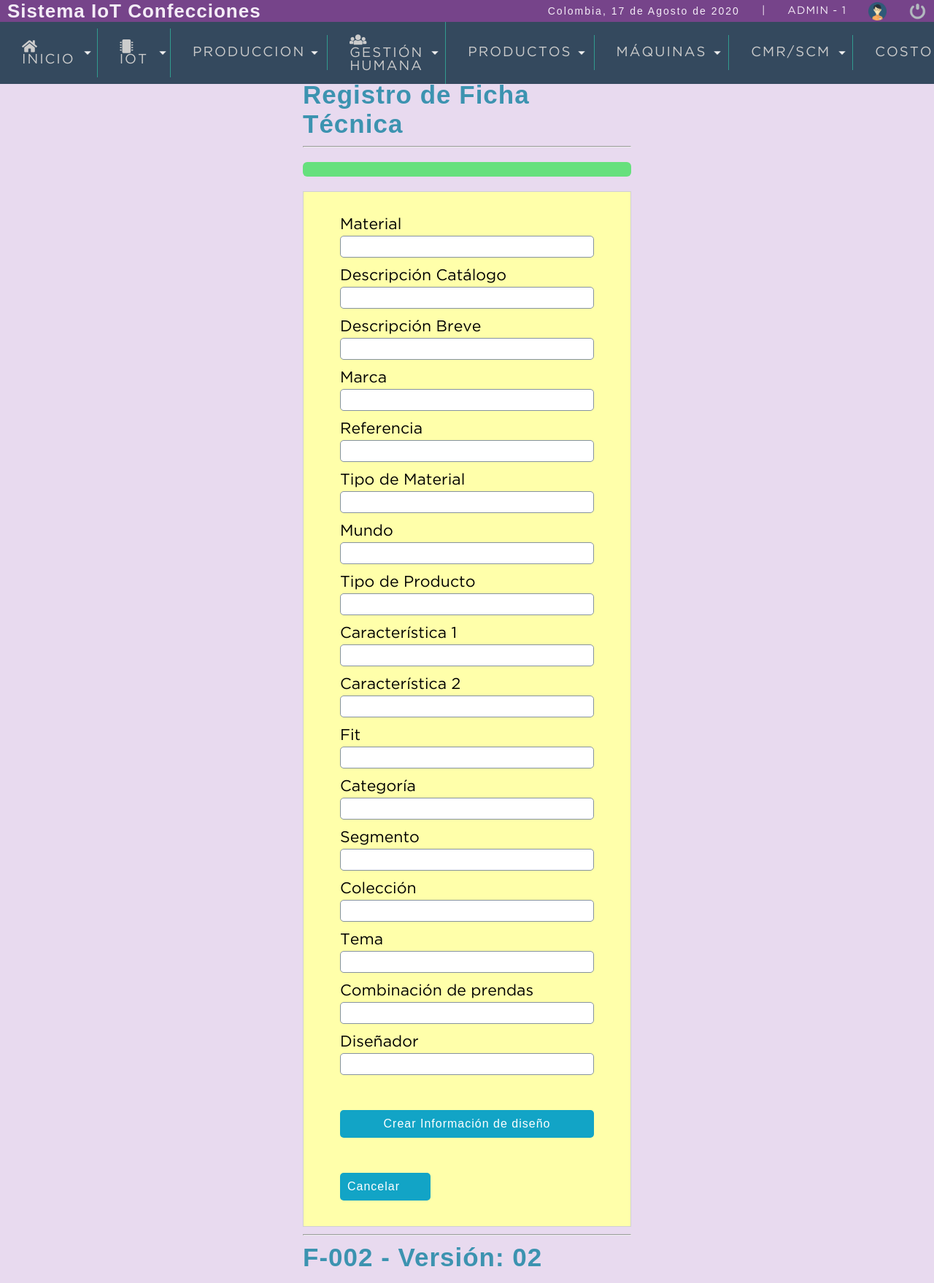
After one commit to jorgecock/ConfeccionIoT, a PHP site: page /sistema/registro_ficha_tecnica.php in a window 1280 px wide. The commit adds this page. Shown: the whole page at 73% size. Run offline with PHP 8.4, Linux system fonts and the light colour scheme; a user stored in the database is signed in.

Commit message:
version nueva con carpetas arduino

```diff
--- a/api/dbconfig.php
+++ b/api/dbconfig.php
@@ -2,6 +2,7 @@
 	/**********************************/
 	/******Codigo datos base datos***********/
 	/*******************************/
+
 
 	//define ('DB_USER', "id11787946_senaiot"); //Usuario Base de datos sena
 	define ('DB_USER', "root"); //Usuario Base de datos sena
@@ -10,7 +11,9 @@
 	define ('DB_PASSWORD', ""); // Clave de la base de datos
 
 	//define ('DB_DATABASE', "id11787946_senaiot"); //Base de datos sena
-	define ('DB_DATABASE', "iotconaperpcs"); //Base de datos sena
+	//define ('DB_DATABASE', "iotconaperpcs"); //Base de datos sena
+	define ('DB_DATABASE', "confeccioniot"); //Base de datos sena
+
 
 	//define ('DB_SERVER', "localhost"); // servidor
 	define ('DB_SERVER', "127.0.0.1"); // servidor
--- a/sistema/includes/nav.php
+++ b/sistema/includes/nav.php
@@ -44,6 +44,7 @@
 					<ul>
 						<li class="principal"><a href="lista_productos.php">Productos</a></li>
 						<li class="principal"><a href="lista_operaciones.php">Operaciones</a></li>
+						<li class="principal"><a href="registro_ficha_tecnica.php">Insertar Información General de Diseño</a></li>
 					</ul>
 				</li>
 
--- /dev/null
+++ b/sistema/registro_ficha_tecnica.php
@@ -0,0 +1,166 @@
+<?php
+	//Registro  Empresa
+
+	include "includes/scripts.php";
+	session_start();
+	//if($_SESSION['rol']!=1){
+	//	header("location: ./");
+	//}
+
+
+
+	$material="";
+	$descripcatalogo="";
+	$descripbreve="";
+	$marca="";
+	$ref="";
+	$tipomaterial="";
+	$mundo="";
+	$tipoproducto="";
+	$caracteristica1="";
+	$caracteristica2="";
+	$fit="";
+	$categoria="";
+	$segmento="";
+	$coleccion="";
+	$tema="";
+	$combiprendas="";
+	$diseñador="";
+
+
+	if (!empty($_POST))
+	{
+		$alert='';
+		if (empty($_POST['material']) || empty($_POST['ref']))
+		{
+			$alert='<p class="msg_error">Los campos Material y Referencia son obligatorios</p>';
+		}else{
+
+			$material=$_POST['material'];
+			$descripcatalogo=$_POST['descripcatalogo'];
+			$descripbreve=$_POST['descripbreve'];
+			$marca=$_POST['marca'];
+			$ref=$_POST['ref'];
+			$tipomaterial=$_POST['tipomaterial'];
+			$mundo=$_POST['mundo'];
+			$tipoproducto=$_POST['tipoproducto'];
+			$caracteristica1=$_POST['caracteristica1'];
+			$caracteristica2=$_POST['caracteristica2'];
+			$fit=$_POST['fit'];
+			$categoria=$_POST['categoria'];
+			$segmento=$_POST['segmento'];
+			$coleccion=$_POST['coleccion'];
+			$tema=$_POST['tema'];
+			$combiprendas=$_POST['combiprendas'];
+			$diseñador=$_POST['diseñador'];
+
+
+			/*
+			include "../conexion.php";
+			$query= mysqli_query($conexion,"SELECT * FROM usuario WHERE ((usuario='$user' OR correo='$email') AND status=1)");
+			$result=mysqli_fetch_array($query);
+			if ($result>0){
+				$alert='<p class="msg_error">El usuario o el correo ya existe</p>';
+			}else{
+				$query_insert = mysqli_query($conexion,"INSERT INTO usuario(nombre,correo,usuario,clave,rol)
+					VALUES ('$nombre','$email','$user','$clave','$rol')");
+				if($query_insert){
+					//$alert='<p class="msg_save">Usuario creado Correctamente</p>';
+					mysqli_close($conexion);
+					*/
+					header('location: index.php');
+					/*
+				}else{
+					$alert='<p class="msg_error">Error al crear Información de diseño</p>';
+				}
+			}
+			mysqli_close($conexion);
+			*/
+		}
+	}
+?>
+
+
+<!DOCTYPE html>
+<html lang="en">
+<head>
+	<meta charset="UTF-8">
+	<title>Registro de Ficha Tecnica</title>
+</head>
+
+<body>
+	<?php  include "includes/header.php"; ?>
+
+	<section id="container">
+
+		<div class="form_register">
+			<h1>Registro de Ficha Técnica</h1>
+			<hr/>
+			<div class="alert"> <?php echo isset($alert) ? $alert : ''; ?></div>
+
+			<form action="" method="post">
+
+				<label for='material'>Material</label>
+				<input type="text" name="material" id="material" placeholder="<?php echo $material; ?>">
+
+				<label for='descripcatalogo'>Descripción Catálogo</label>
+				<input type="text" name="descripcatalogo" id="descripcatalogo" value="<?php echo $descripcatalogo; ?>">
+
+				<label for='descripbreve'>Descripción Breve</label>
+				<input type="text" name="descripbreve" id="descripbreve"  placeholder="<?php echo $descripbreve; ?>">
+
+				<label for='marca'>Marca</label>
+				<input type="text" name="marca" id="marca"  placeholder="<?php echo $marca; ?>">
+
+				<label for='ref'>Referencia</label>
+				<input type="text" name="ref" id="ref"  placeholder="<?php echo $ref; ?>">
+
+				<label for='tipomaterial'>Tipo de Material</label>
+				<input type="text" name="tipomaterial" id="tipomaterial"  placeholder="<?php echo $tipomaterial; ?>">
+
+				<label for='mundo'>Mundo</label>
+				<input type="text" name="mundo" id="mundo"  placeholder="<?php echo $mundo; ?>">
+
+				<label for='tipoproducto'>Tipo de Producto</label>
+				<input type="text" name="tipoproducto" id="tipoproducto"  placeholder="<?php echo $tipoproducto; ?>">
+
+				<label for='caracteristica1'>Característica 1</label>
+				<input type="text" name="caracteristica1" id="caracteristica1" placeholder="<?php echo $caracteristica1; ?>">
+
+				<label for='caracteristica2'>Característica 2</label>
+				<input type="text" name="caracteristica2" id="caracteristica2"  placeholder="<?php echo $caracteristica2; ?>">
+
+				<label for='fit'>Fit</label>
+				<input type="text" name="fit" id="fit"  placeholder="<?php echo $fit; ?>">
+
+				<label for="categoria">Categoría</label>
+				<input type="text" name="categoria" id="categoria"  placeholder="<?php echo $categoria; ?>">
+
+				<label for="segmento">Segmento</label>
+				<input type="text" name="segmento" id="segmento"  placeholder="<?php echo $segmento; ?>">
+
+				<label for="coleccion">Colección</label>
+				<input type="text" name="coleccion" id="coleccion" placeholderplaceholder="<?php echo $coleccion; ?>">
+
+				<label for="tema">Tema</label>
+				<input type="text" name="tema" id="tema"  placeholderplaceholder="<?php echo $tema; ?>">
+
+				<label for="combiprendas">Combinación de prendas</label>
+				<input type="text" name="combiprendas" id="combiprendas"  placeholder="<?php echo $combiprendas; ?>">
+
+				<label for="diseñador">Diseñador</label>
+				<input type="text" name="diseñador" id="diseñador"  placeholder="<?php echo $diseñador; ?>">
+
+				<br>
+				<input type="submit" value="Crear Información de diseño" class="btn_save">
+				<br>
+				<a class="btn_cancel" href="index.php">Cancelar</a>
+			</form>
+			<hr/>
+			<h1>F-002 - Versión: 02</h1>
+		</div>
+	</section>
+
+	<?php  include "includes/footer.php"; ?>
+</body>
+</html>
```
Also changed, not shown: basededatosYCodigosSQL/confeccioniot.sql (+147 -7 lines), api/EscribirABaseDesdeDispositivo.php (renamed from api/SensarApertura.php), api/LeerBaseDesdeDispositivo.php (renamed from api/readalarma.php), 4 other files.
